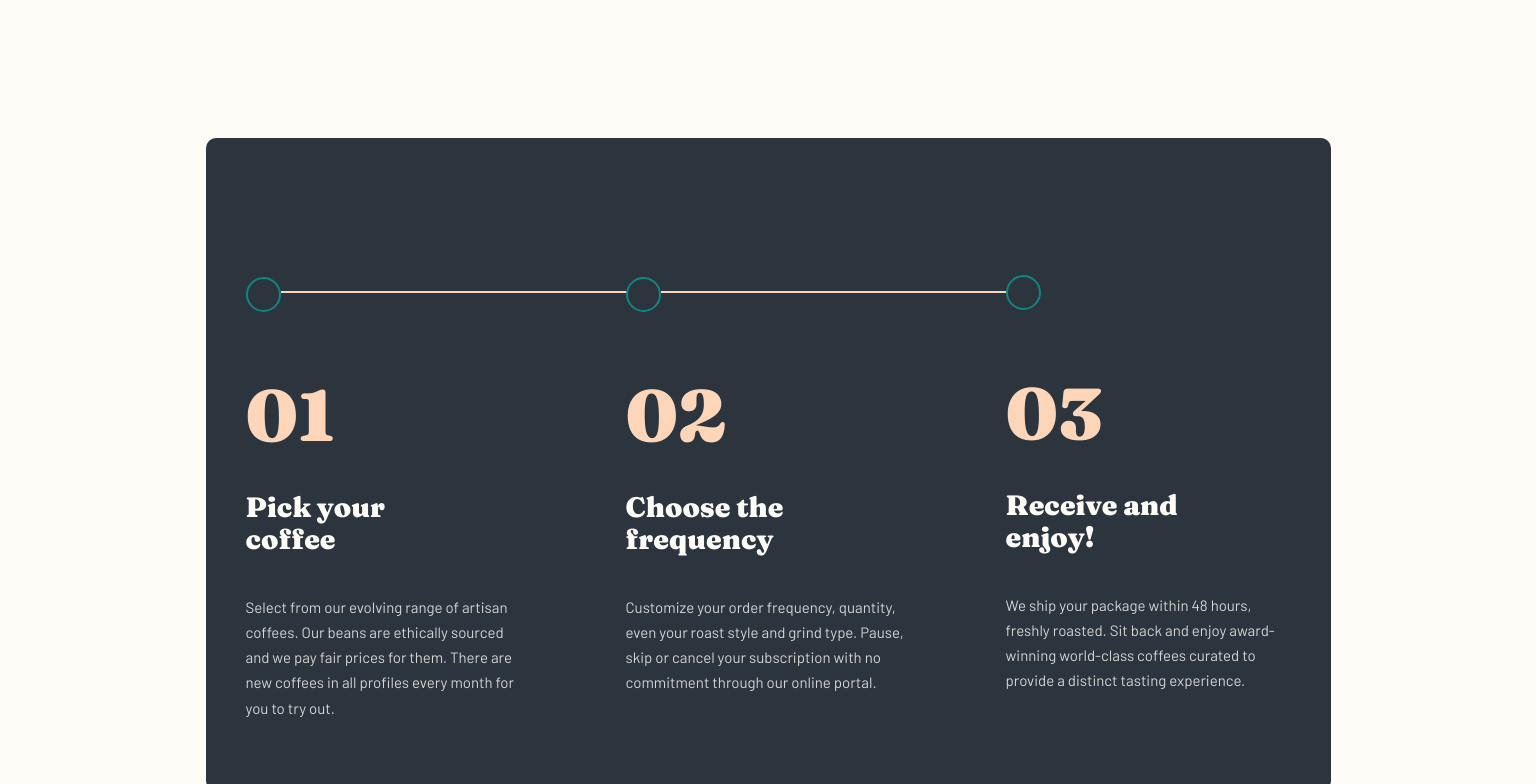
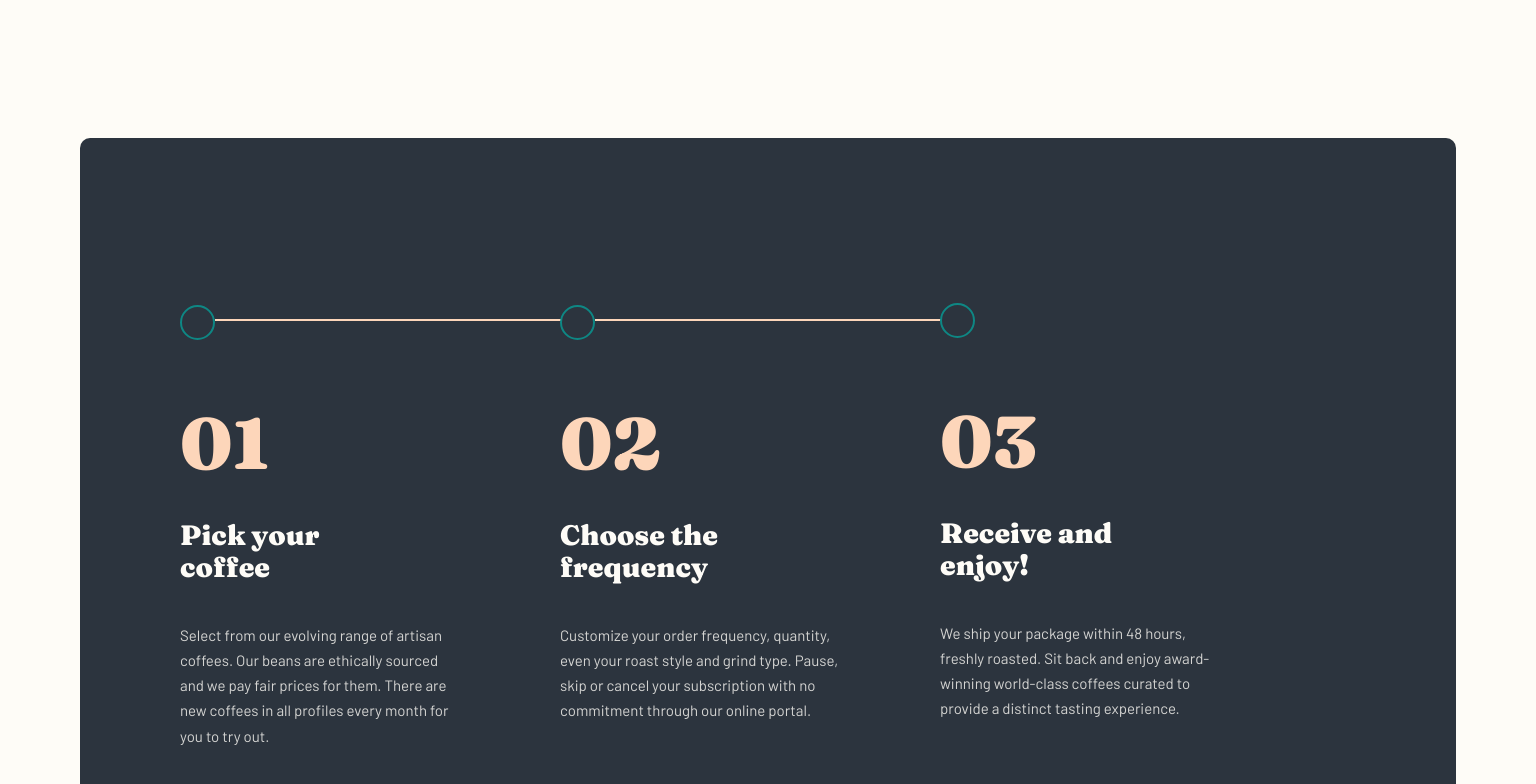
Before and after one commit to Lordyner/coffee-roasters, a Next.js app: page /subscribe in a window 1536 px wide. Shown: the part 500-1284 px from the top of the page. Built offline with nearby package versions, Linux system fonts and the light colour scheme.

Commit message:
Fix explication with dark theme

```diff
--- a/Components/Explication.module.css
+++ b/Components/Explication.module.css
@@ -14,9 +14,7 @@
     padding-bottom: 0;
 }
 
-.dark .steps {
-    padding-bottom: 0;
-}
+
 
 .dark>.wrapper {
     padding: 0 1.5rem;
@@ -79,17 +77,10 @@
         padding: 3.5625rem 2.5rem 4.375rem 2.5rem;
     }
 
-    .explication.dark {
+    .dark .steps {
+        padding-bottom: 0;
+    }
 
-        width: unset;
-        left: unset;
-        right: unset;
-        margin-left: unset;
-        margin-right: unset;
-        margin-inline: auto;
-        padding-bottom: 0;
-
-    }
 
     .stepIcon {
         width: 31px;
@@ -114,7 +105,7 @@
         --_left_offset: 35px;
         content: '';
         position: relative;
-        width: calc(100% + 3.5rem - var(--_left_offset));
+        width: calc(100% + 0.625rem - var(--_left_offset));
         top: 3.5rem;
         left: var(--_left_offset);
         border: 1px solid var(--tertiary-color);
@@ -133,7 +124,7 @@
         align-items: start;
         padding-bottom: 2.75rem;
         padding-top: 0;
-
+        gap: 0.625rem;
     }
 
 
@@ -152,6 +143,11 @@
         padding-right: 5.313rem;
     }
 
+    .dark>.wrapper {
+        padding: 5.3125rem 6.25rem 9.375rem 6.25rem;
+    }
+
+
     .steps {
         gap: 5.938rem;
         padding-top: 2.5rem;
@@ -169,6 +165,17 @@
 
     .stepIcon {
         margin-bottom: 1.688rem;
+    }
+
+
+    .explication.dark {
+        width: 100%;
+        left: unset;
+        right: unset;
+        margin-left: unset;
+        margin-right: unset;
+        margin-inline: auto;
+        padding-bottom: 0;
 
     }
 }
--- a/Components/Product.js
+++ b/Components/Product.js
@@ -2,7 +2,6 @@ import React from 'react';
 import classes from './Product.module.css';
 import Image from 'next/image';
 const Product = ({ title, description, image, alt }) => {
-    console.log(image)
     return (
         <div className={classes.product}>
             <Image src={image} alt={alt} className={classes.packageImg} />
```
